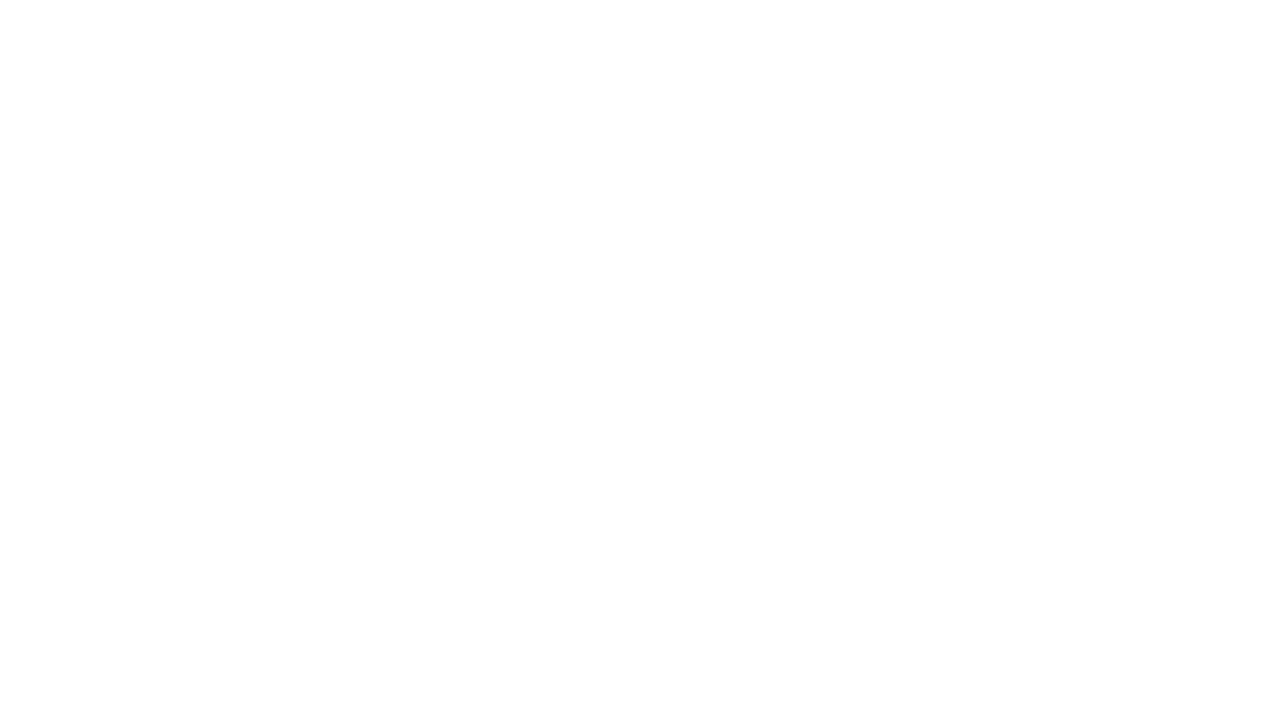
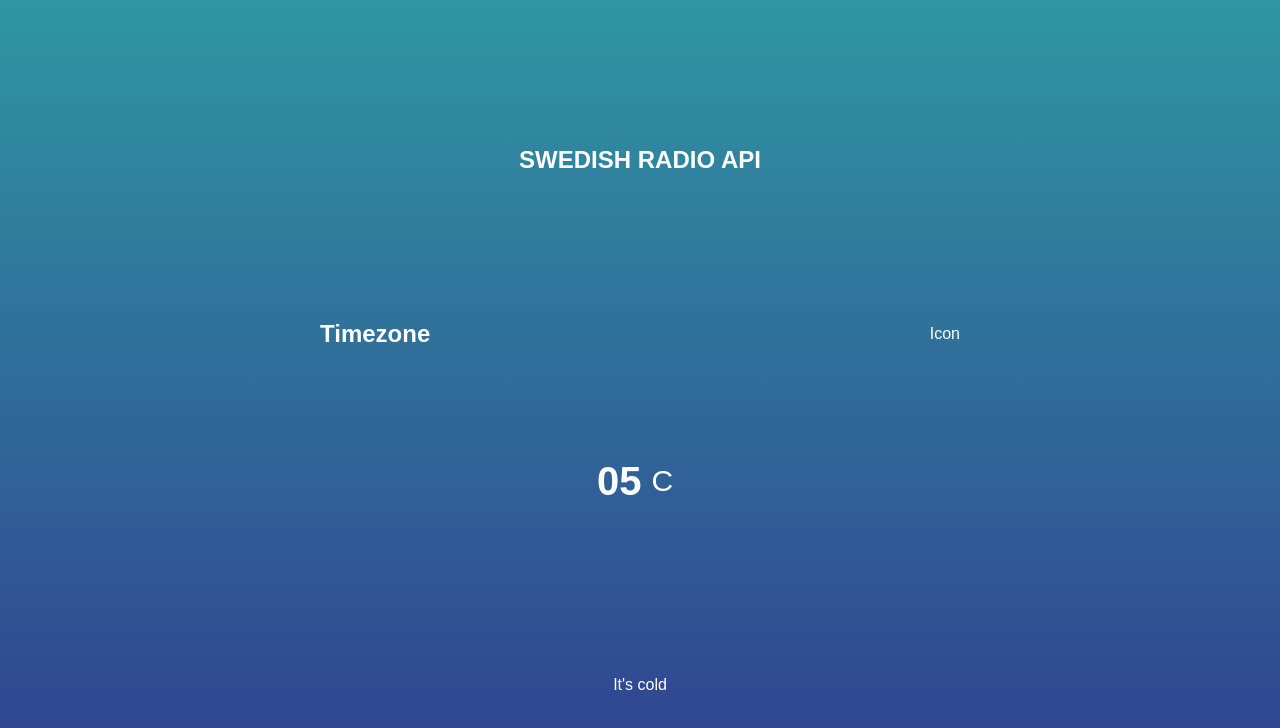
Before and after one commit to AlexTeklu/MyFirstWebApp, a plain HTML site: page index.html in a window 1280 px wide. Drawn offline with Linux system fonts and the light colour scheme.

Commit message:
css, and basic js functionalities are added

```diff
--- a/css/style.css
+++ b/css/style.css
@@ -1,4 +1,54 @@
 * {
   padding: 0;
   margin: 0;
+  box-sizing: border-box;
 }
+
+body {
+  height: 100vh;
+  display: flex;
+  justify-content: center;
+  align-items: center;
+  flex-direction: column;
+  background: linear-gradient(rgb(47, 150, 163), rgb(48, 62, 143));
+  font-family: sans-serif;
+  color: #ffff;
+}
+
+h1 {
+  font-size: 24px;
+  display: flex;
+  align-content: center;
+  justify-content: center;
+  color: #ffff;
+  padding: 40px 40px;
+  text-transform: uppercase;
+}
+
+.location,
+.temprature {
+  height: 30vh;
+  width: 50%;
+  display: flex;
+  justify-content: space-between;
+  align-items: center;
+}
+
+.temprature {
+  flex-direction: column;
+}
+
+.degree-section {
+  display: flex;
+  align-items: center;
+  cursor: pointer;
+}
+
+.degree-section span {
+  margin: 10px;
+  font-size: 30px;
+}
+
+.degree-section h2 {
+  font-size: 40px;
+}
--- a/index.html
+++ b/index.html
@@ -6,10 +6,28 @@
     <meta http-equiv="X-UA-Compatible" content="IE=edge">
     <meta name="viewport" content="width=device-width, initial-scale=1.0">
     <title> My First Web App </title>
+    <link rel="stylesheet" href="css/style.css">
 </head>
 
 <body>
 
+    <h1>Swedish Radio API</h1>
+
+    <div class="location">
+        <h2 class="location-timezone">Timezone</h2>
+        <p>Icon</p>
+    </div>
+    <div class="temprature">
+        <div class="degree-section">
+            <h2 class="temp-degree">05</h2>
+            <span>C</span>
+        </div>
+        <div class="temp-description">It's cold</div>
+    </div>
+
+
+    <script src="/script/script.js"></script>
+
 </body>
 
 </html>
--- a/script/script.js
+++ b/script/script.js
@@ -0,0 +1,52 @@
+window.addEventListener('load', () => {
+    let long;
+    let lat;
+    let tempratureDegree = document.querySelector('.temp-degree');
+    let tempratureDescription = document.querySelector('.temp-description');
+    let locationTimeZone = document.querySelector('.location-timezone');
+    let degreeSection = document.querySelector('.degree-section');
+    let degreeSectionSpan = document.querySelector('.degree-section span');
+
+    if(navigator.geolocation){
+        navigator.geolocation.getCurrentPosition(position => {
+            console.log(position);
+            long = position.coords.longitude;
+            lat = position.coords.latitude;
+
+            // here comes the api url
+
+            // then the fetch starts here
+            // fetch()
+            // .then(response =>{
+            //     return response.json();
+            // })
+            // .then(data =>{
+            //     const {} = data.currently;
+
+                // Set DOM Element from the API
+
+                // tempratureDegree.textContent = temprature;
+                // tempratureDescription.textContent = summary;
+                // locationTimeZone.textContent = data.timezone;
+// formula for celcius
+let celcius = (tempratureDegree - 32) * (5 /9);
+
+                // change temprature to fahranaite
+
+                degreeSection.addEventListener('click', () => {
+                    if(degreeSectionSpan.textContent === 'F'){
+                        degreeSectionSpan.textContent = 'C';
+                        tempratureDegree.textContent = Math.floor(celcius);
+                    }else{
+                        degreeSectionSpan.textContent = 'F';
+                        tempratureDegree.textContent = tempratureDegree;
+
+                    }
+
+                });
+            });
+    // });
+
+    };
+
+});
```
